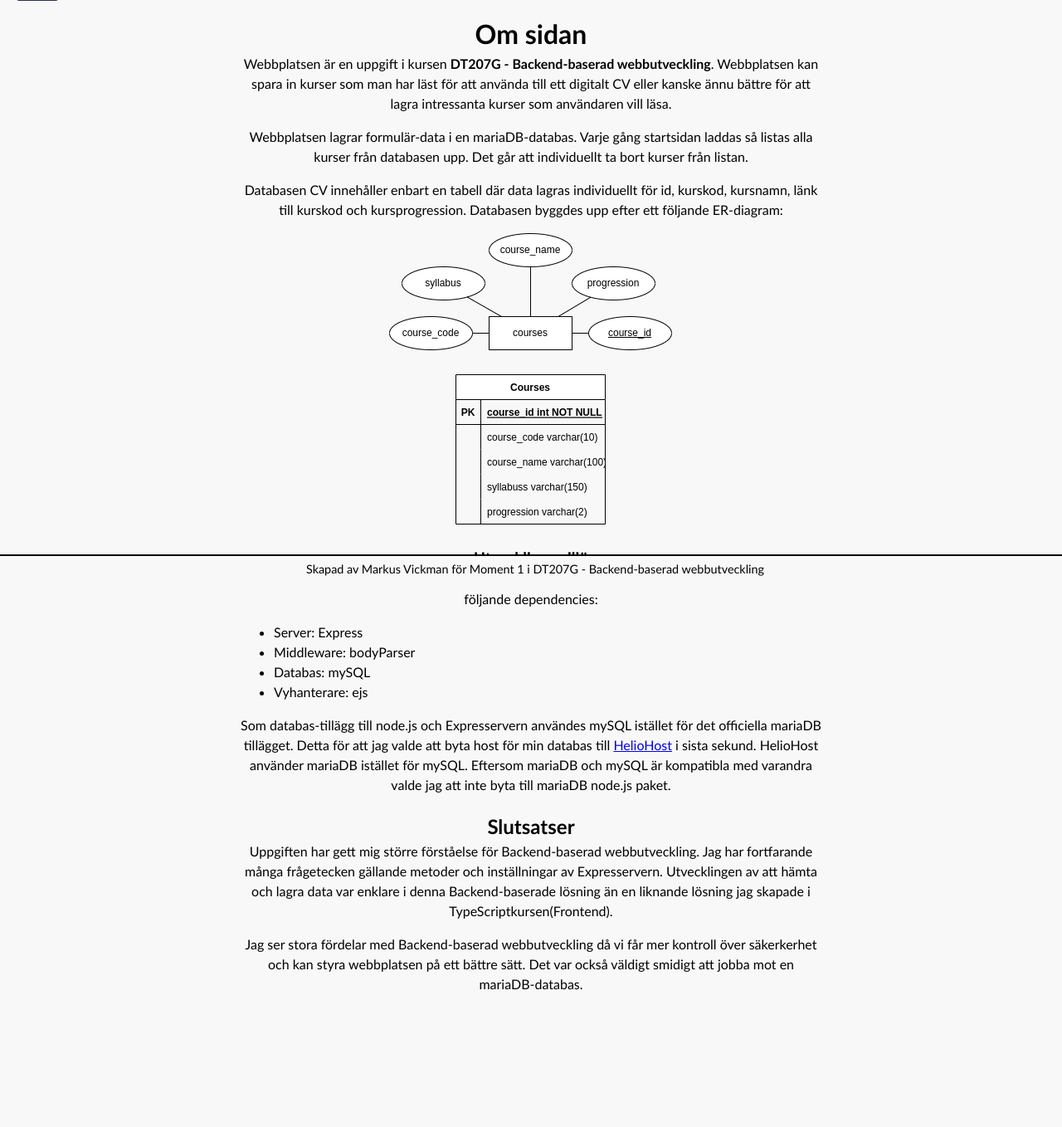
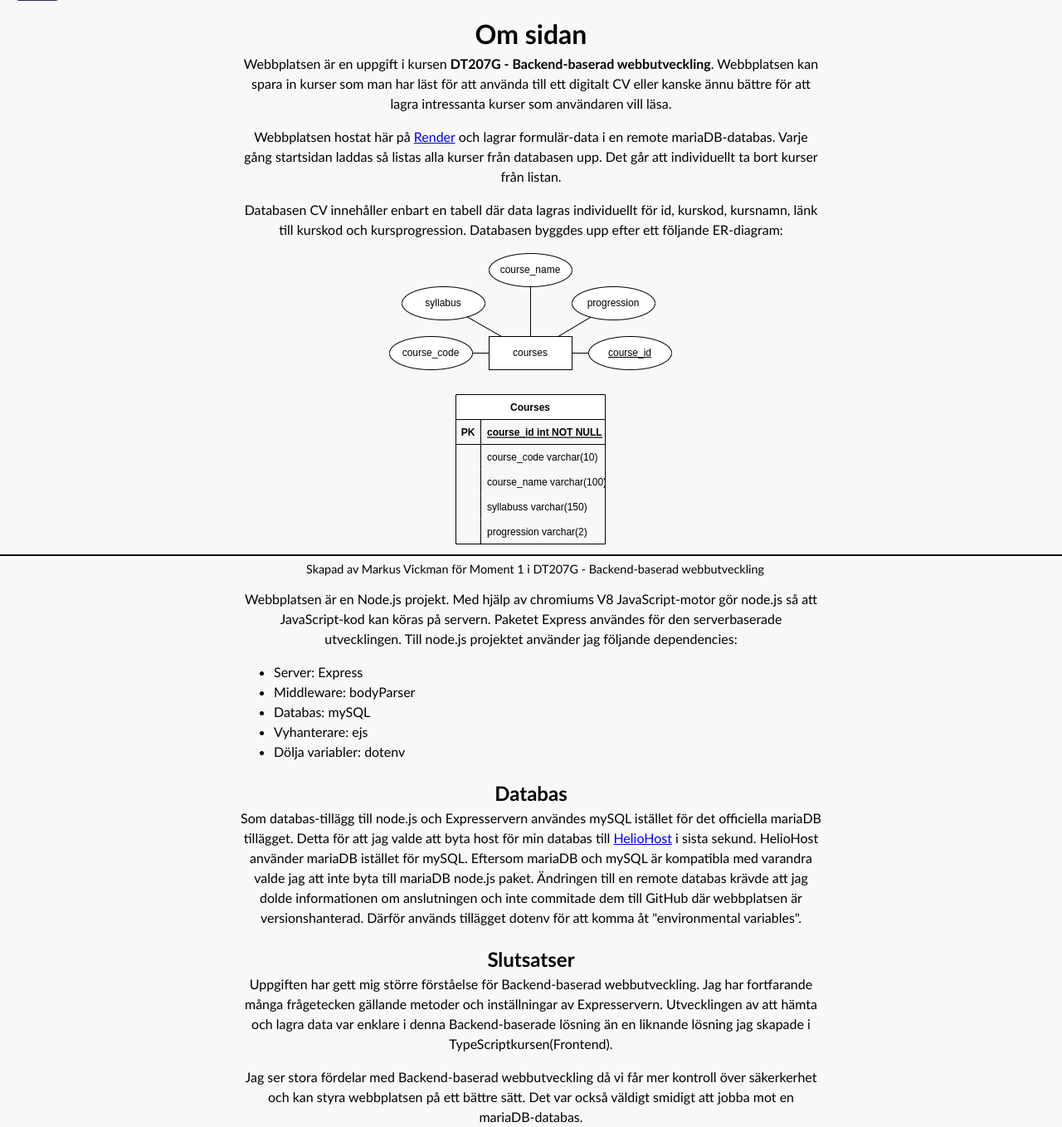
Before and after one commit to MarkusVickman/dt207g-moment1, a Node server app: page /about in a window 1280 px wide. Shown: the part 84-1442 px from the top of the page at 83% size. Before the commit the page ends 1277 px from the top, so only its background shows below. Run offline with Node 20, Linux system fonts and the light colour scheme.

Commit message:
mer info om node.js och lagt till placeholders

```diff
--- a/public/css/main.css
+++ b/public/css/main.css
@@ -204,9 +204,15 @@ nav ul {
     max-width: 100%;
 }
 
-/*Text åt vänster för li listar på about-sidan och för felmeddelanden under formuläret*/
+/*Text åt vänster för li listar på about-sidan*/
 #list-format{
     text-align: left;
+}
+
+/*Text åt vänster för felmeddelanden under formuläret*/
+#list-format-red{
+    text-align: left;
+    color: rgb(158, 0, 0);
 }
 
 /*Styling av inputfältet*/
--- a/server.js
+++ b/server.js
@@ -32,7 +32,7 @@ connection.connect((err) => {
     console.log("Connected to MySQL!");
 });
 
-//Skapar tabell i databasen och droppar förs om den redan finns    ANVÄNDS EJ
+//Skapar tabell i databasen och droppar förs om den redan finns || ANVÄNDS EJ
 /*connection.query(`DROP TABLE IF EXISTS COURSES`);
 connection.query(`CREATE TABLE COURSES (
     COURSE_ID           INTEGER NOT NULL AUTO_INCREMENT PRIMARY KEY,
@@ -110,8 +110,8 @@ app.post("/course", (req, res) => {
     if (newProgression.length > 2) {
         inputErrors.push("Progression får vara max 2 tecken lång.");
     }
-    if (newSyllabus === "") {
-        inputErrors.push("Fyll i länk till kursplan.");
+    if (newSyllabus.includes("http") !== true) {
+        inputErrors.push("Kursplanens länk måste börja på http eller https.");
     }
     if (newSyllabus.length > 150) {
         inputErrors.push("Kurslänken får vara max 150 tecken lång.");
--- a/views/about.ejs
+++ b/views/about.ejs
@@ -54,25 +54,29 @@
         <p>Webbplatsen är en uppgift i kursen <strong>DT207G - Backend-baserad webbutveckling</strong>. Webbplatsen
             kan spara in kurser som man har läst för att använda till ett digitalt CV eller kanske ännu bättre för att
             lagra intressanta kurser som användaren vill läsa.</p>
-        <p>Webbplatsen lagrar formulär-data i en mariaDB-databas. Varje gång startsidan laddas så listas alla kurser från
+        <p>Webbplatsen hostat här på <a href="https://render.com/">Render</a> och lagrar formulär-data i en remote mariaDB-databas. Varje gång startsidan laddas så listas alla kurser från
             databasen upp. Det går att individuellt ta bort kurser från listan.</p>
         <p>Databasen CV innehåller enbart en tabell där data lagras individuellt för id, kurskod, kursnamn, länk till
             kurskod
             och kursprogression. Databasen byggdes upp efter ett följande ER-diagram:</p>
         <img src="/img/er.png" alt="ER-diagram för databasen CV">
-        <h3>Utvecklingsmiljö</h3>
-        <p>Jag har utvecklat i IDE'n Visual Studio Code. Uppgiften är skapad som
-        ett node.js project med följande dependencies:</p>
+        <h3>Node.js</h3>
+        <p>Webbplatsen är en Node.js projekt. Med hjälp av chromiums V8 JavaScript-motor gör node.js så att JavaScript-kod
+            kan köras på servern. Paketet Express användes för den serverbaserade utvecklingen. Till node.js projektet
+            använder jag följande dependencies:</p>
         <div id="list-format">
         <ul>
             <li>Server: Express</li>
             <li>Middleware: bodyParser</li>
             <li>Databas: mySQL</li>
             <li>Vyhanterare: ejs</li>
+            <li>Dölja variabler: dotenv</li>
         </ul>
         </div>
+        <h2>Databas</h2>
         <p>Som databas-tillägg till node.js och Expresservern användes mySQL istället för det officiella mariaDB tillägget. Detta för att jag valde att byta host för min databas till <a href="https://heliohost.org">HelioHost</a> i sista sekund. HelioHost
-            använder mariaDB istället för mySQL. Eftersom mariaDB och mySQL är kompatibla med varandra valde jag att inte byta till mariaDB node.js paket.</p>
+            använder mariaDB istället för mySQL. Eftersom mariaDB och mySQL är kompatibla med varandra valde jag att inte byta till mariaDB node.js paket. Ändringen till en remote databas krävde att jag dolde informationen om anslutningen och inte
+        commitade dem till GitHub där webbplatsen är versionshanterad. Därför används tillägget dotenv för att komma åt "environmental variables".</p>
         <h2>Slutsatser</h2>
         <p>Uppgiften har gett mig större förståelse för Backend-baserad webbutveckling. Jag
              har fortfarande många frågetecken gällande metoder och inställningar av Expresservern.
```
Also changed, not shown: views/course.ejs (+5 -5 lines).
